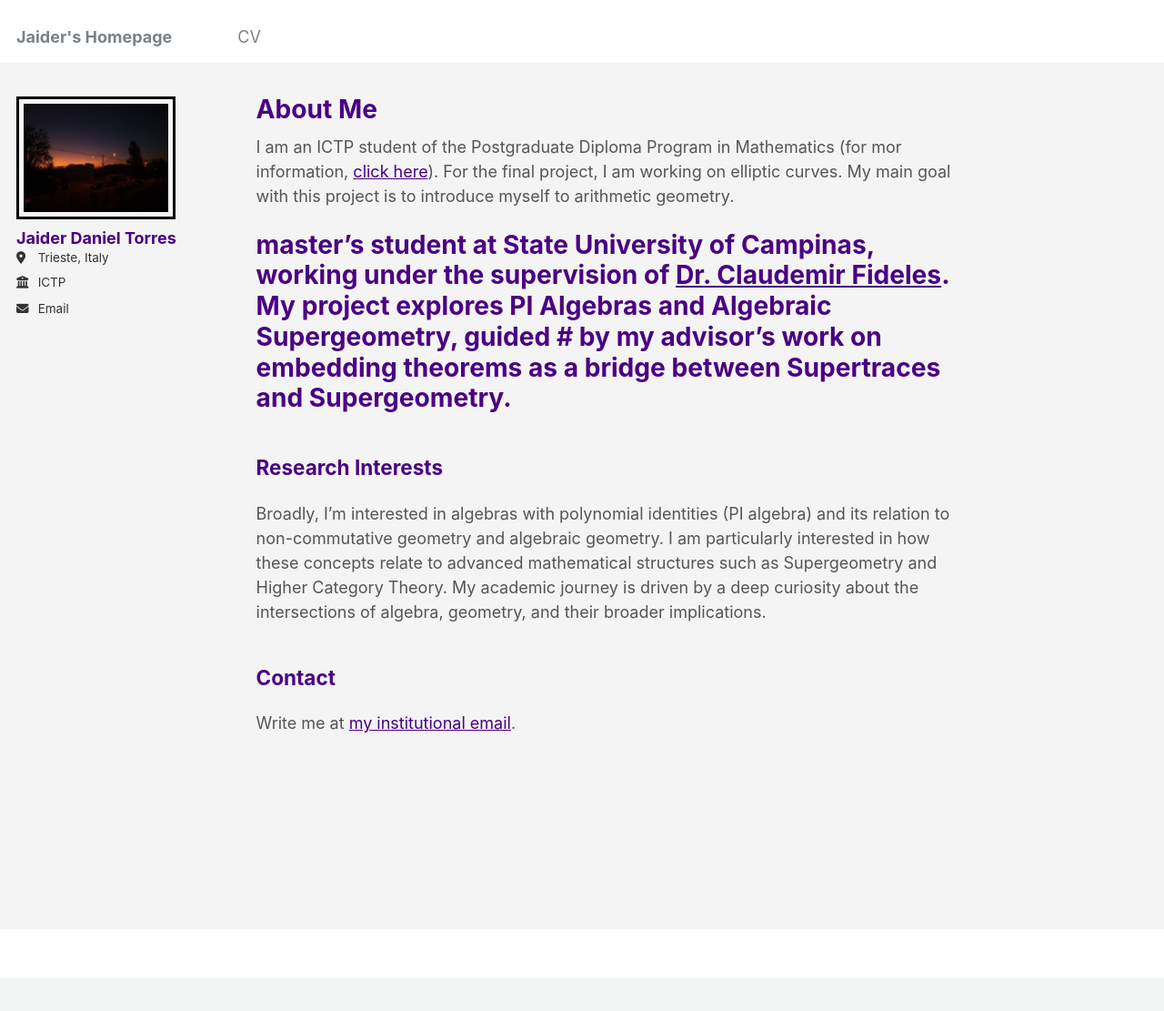
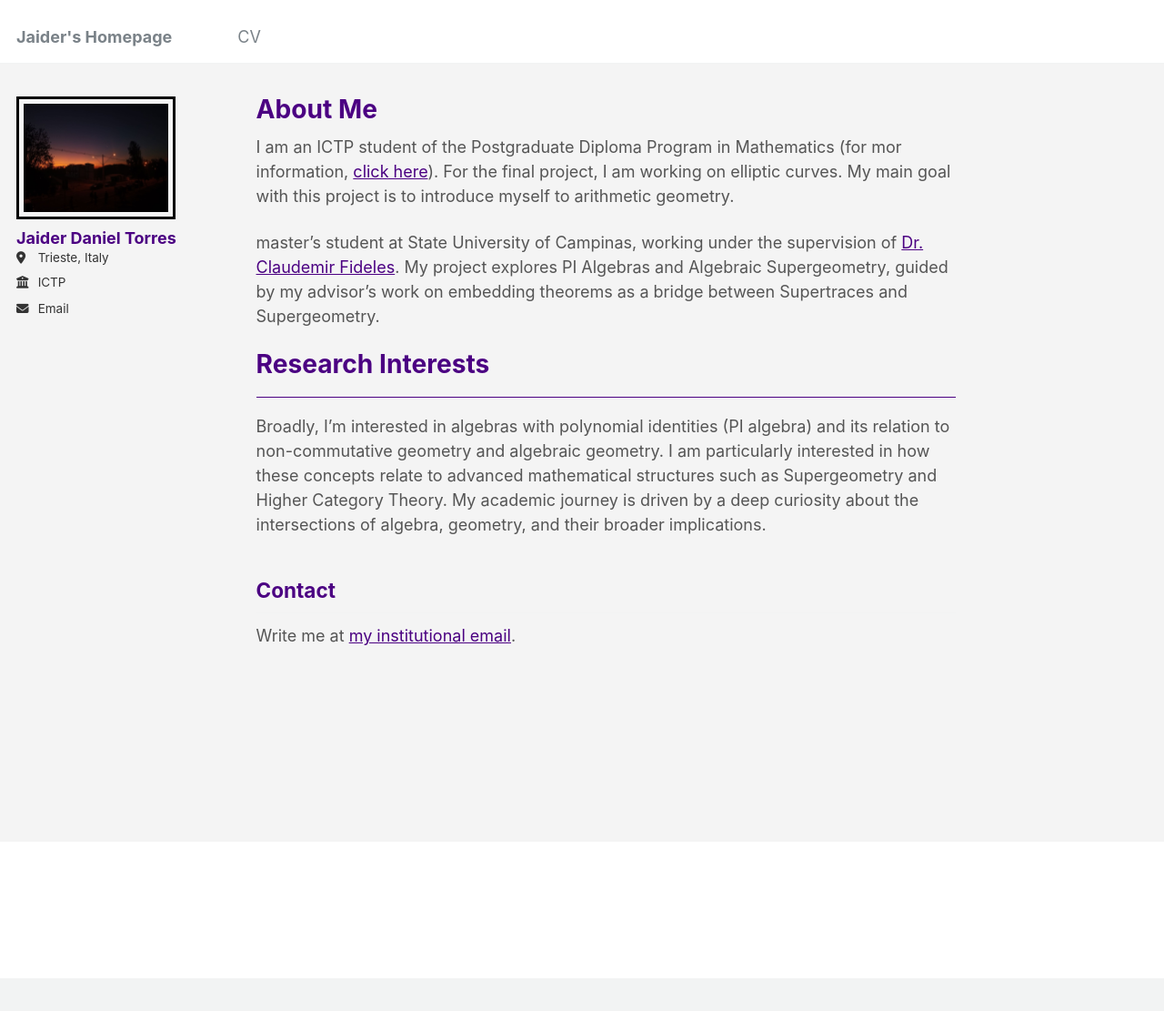
Before and after one commit to jaider-torres/jaider-torres.github.io, a Jekyll site: the page built from _pages/about.md, in a window 1280 px wide and 1111 px high. Shown: the whole window at 91% size. Built offline with Jekyll 4.4.1, drawn with Linux system fonts in a browser that asks for light colours.

```diff
--- a/_pages/about.md
+++ b/_pages/about.md
@@ -9,9 +9,9 @@ redirect_from:
 
 I am an ICTP student of the Postgraduate Diploma Program in Mathematics (for mor information, [click here](https://www.ictp.it/opportunity/ictp-postgraduate-diploma-programme)). For the final project, I am working on elliptic curves. My main goal with this project is to introduce myself to arithmetic geometry.
 
-# master’s student at State University of Campinas, working under the supervision of [Dr. Claudemir Fideles](https://sites.google.com/unicamp.br/fideles/). My project explores PI Algebras and Algebraic Supergeometry, guided # by my advisor’s work on embedding theorems as a bridge between Supertraces and Supergeometry.
+master’s student at State University of Campinas, working under the supervision of [Dr. Claudemir Fideles](https://sites.google.com/unicamp.br/fideles/). My project explores PI Algebras and Algebraic Supergeometry, guided  by my advisor’s work on embedding theorems as a bridge between Supertraces and Supergeometry.
 
-Research Interests
+# Research Interests
 ------
 Broadly, I'm interested in algebras with polynomial identities (PI algebra) and its relation to non-commutative geometry and algebraic geometry. I am particularly interested in how these concepts relate to advanced mathematical structures such as Supergeometry and Higher Category Theory. My academic journey is driven by a deep curiosity about the intersections of algebra, geometry, and their broader implications.
 
```
